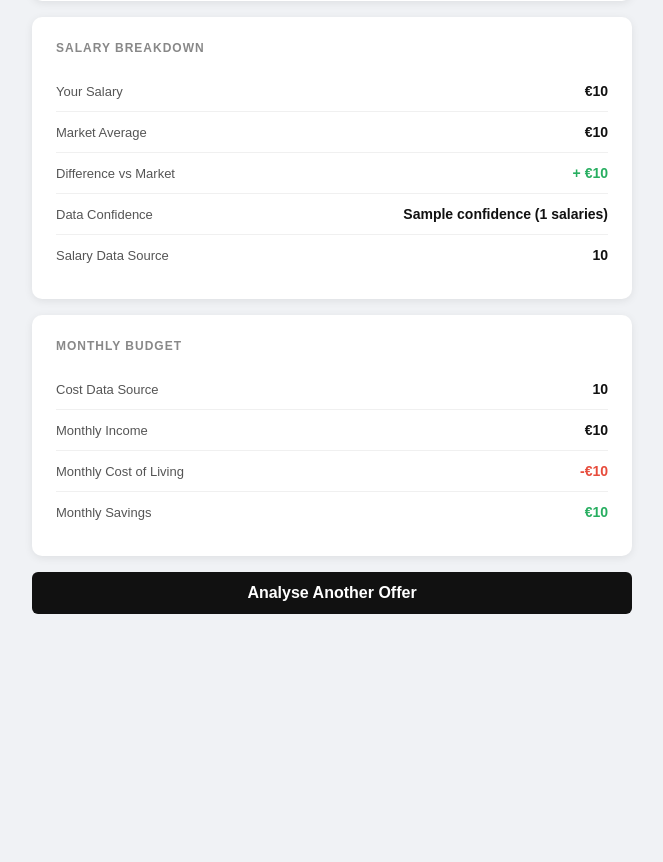
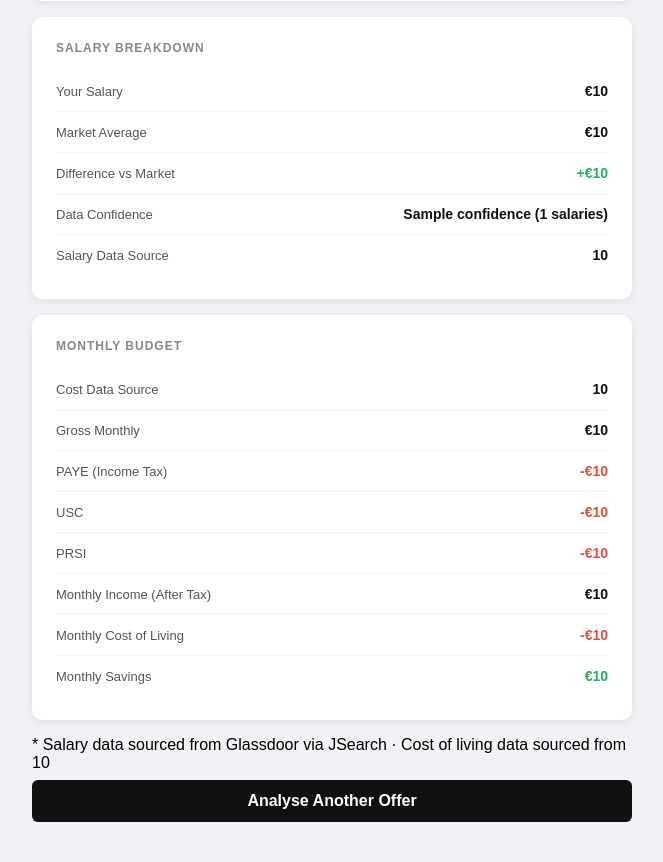
Before and after one commit to Hussain00353/job-offer-api, a Django app: template analyser/templates/analyser/results.html in a window 1280 px wide. Shown: the part 427-1289 px from the top of the page, without its empty margins (308-971 px from the left). Before the commit the page ends 1041 px from the top, so only its background shows below. Run offline with Django 4.2, Linux system fonts and the light colour scheme; the template is opened without the code that fills it: most values are stand-ins (such as "Sample title", 1, 10 or a date in 2020).

Commit message:
final views.py - JSearch API, tax calculation, improved scoring

```diff
--- a/analyser/static/analyser/css/results.css
+++ b/analyser/static/analyser/css/results.css
@@ -101,6 +101,7 @@ h1 {
   color: #e74c3c;
 }
 
+/* ── Back Button ───────────────────────────────────────── */
 .back-btn {
   display: block;
   text-align: center;
--- a/analyser/templates/analyser/results.html
+++ b/analyser/templates/analyser/results.html
@@ -9,7 +9,6 @@
 </head>
 <body>
   <div class="container">
-
     <h1>Job Offer Results</h1>
     <p class="subtitle">{{ result.job_title }} in {{ result.city }}, Ireland</p>
 
@@ -32,44 +31,28 @@
     <!-- Salary Breakdown -->
     <div class="card">
       <div class="card-title">Salary Breakdown</div>
-
       <div class="row">
         <span class="row-label">Your Salary</span>
-        <span class="row-value">
-          €{{ result.gross_annual_salary_eur|floatformat:0 }}
+        <span class="row-value">€{{ result.gross_annual_salary_eur|floatformat:0 }}</span>
+      </div>
+      <div class="row">
+        <span class="row-label">Market Average</span>
+        <span class="row-value">€{{ result.market_average_salary_eur|floatformat:0 }}</span>
+      </div>
+      <div class="row">
+        <span class="row-label">Difference vs Market</span>
+        <span class="row-value {% if result.salary_vs_market_eur >= 0 %}positive{% else %}negative{% endif %}">
+          {% if result.salary_vs_market_eur >= 0 %}+{% endif %}€{{ result.salary_vs_market_eur|floatformat:0 }}
         </span>
       </div>
-
-      <div class="row">
-        <span class="row-label">Market Average</span>
-        <span class="row-value">
-          €{{ result.market_average_salary_eur|floatformat:0 }}
-        </span>
-      </div>
-
-      <div class="row">
-        <span class="row-label">Difference vs Market</span>
-        <span class="row-value
-          {% if result.salary_vs_market_eur >= 0 %}positive
-          {% else %}negative{% endif %}">
-          {% if result.salary_vs_market_eur >= 0 %}+{% endif %}
-          €{{ result.salary_vs_market_eur|floatformat:0 }}
-        </span>
-      </div>
-
       <div class="row">
         <span class="row-label">Data Confidence</span>
-        <span class="row-value">
-          {{ result.confidence }}
-          ({{ result.salary_count }} salaries)
-        </span>
+        <span class="row-value">{{ result.confidence }} ({{ result.salary_count }} salaries)</span>
       </div>
       <div class="row">
         <span class="row-label">Salary Data Source</span>
         <span class="row-value">{{ result.salary_source }}</span>
       </div>
-
-
     </div>
 
     <!-- Monthly Budget -->
@@ -79,32 +62,43 @@
         <span class="row-label">Cost Data Source</span>
         <span class="row-value">{{ result.cost_source }}</span>
       </div>
-
       <div class="row">
-        <span class="row-label">Monthly Income</span>
-        <span class="row-value">
-          €{{ result.estimated_monthly_income|floatformat:0 }}
-        </span>
+        <span class="row-label">Gross Monthly</span>
+        <span class="row-value">€{{ result.tax_breakdown.gross_monthly|floatformat:0 }}</span>
       </div>
-
+      <div class="row">
+        <span class="row-label">PAYE (Income Tax)</span>
+        <span class="row-value negative">-€{{ result.tax_breakdown.paye_monthly|floatformat:0 }}</span>
+      </div>
+      <div class="row">
+        <span class="row-label">USC</span>
+        <span class="row-value negative">-€{{ result.tax_breakdown.usc_monthly|floatformat:0 }}</span>
+      </div>
+      <div class="row">
+        <span class="row-label">PRSI</span>
+        <span class="row-value negative">-€{{ result.tax_breakdown.prsi_monthly|floatformat:0 }}</span>
+      </div>
+      <div class="row">
+        <span class="row-label">Monthly Income (After Tax)</span>
+        <span class="row-value">€{{ result.estimated_monthly_income|floatformat:0 }}</span>
+      </div>
       <div class="row">
         <span class="row-label">Monthly Cost of Living</span>
-        <span class="row-value negative">
-          -€{{ result.estimated_monthly_cost|floatformat:0 }}
-        </span>
+        <span class="row-value negative">-€{{ result.estimated_monthly_cost|floatformat:0 }}</span>
       </div>
-
       <div class="row">
         <span class="row-label">Monthly Savings</span>
-        <span class="row-value positive">
-          €{{ result.estimated_monthly_savings|floatformat:0 }}
-        </span>
+        <span class="row-value positive">€{{ result.estimated_monthly_savings|floatformat:0 }}</span>
       </div>
-
     </div>
 
+    <!-- Disclaimer -->
+    <p class="disclaimer">
+      * Salary data sourced from Glassdoor via JSearch ·
+      Cost of living data sourced from {{ result.cost_source }}
+    </p>
+
     <a href="/" class="back-btn">Analyse Another Offer</a>
-
   </div>
 </body>
 </html>
```
Also changed, not shown: analyser/views.py (+80 -18 lines).
